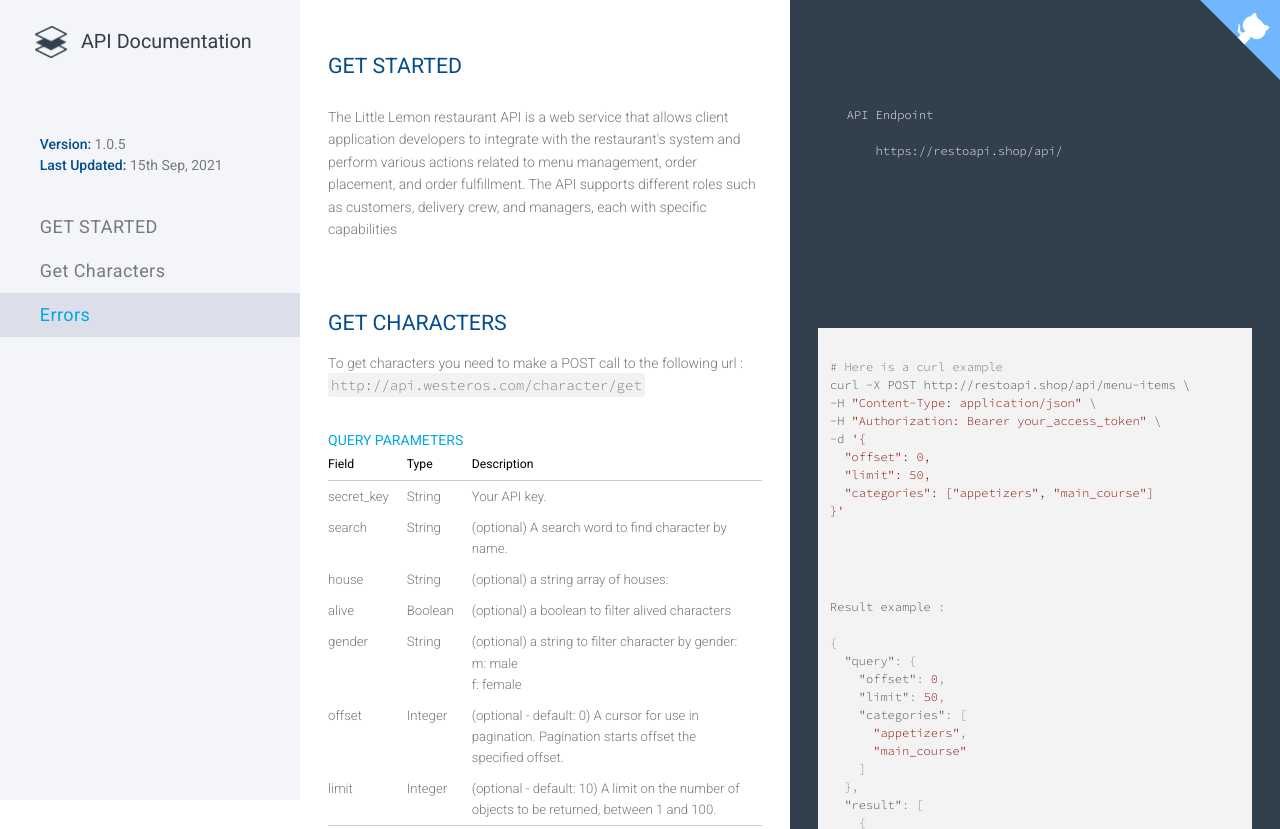
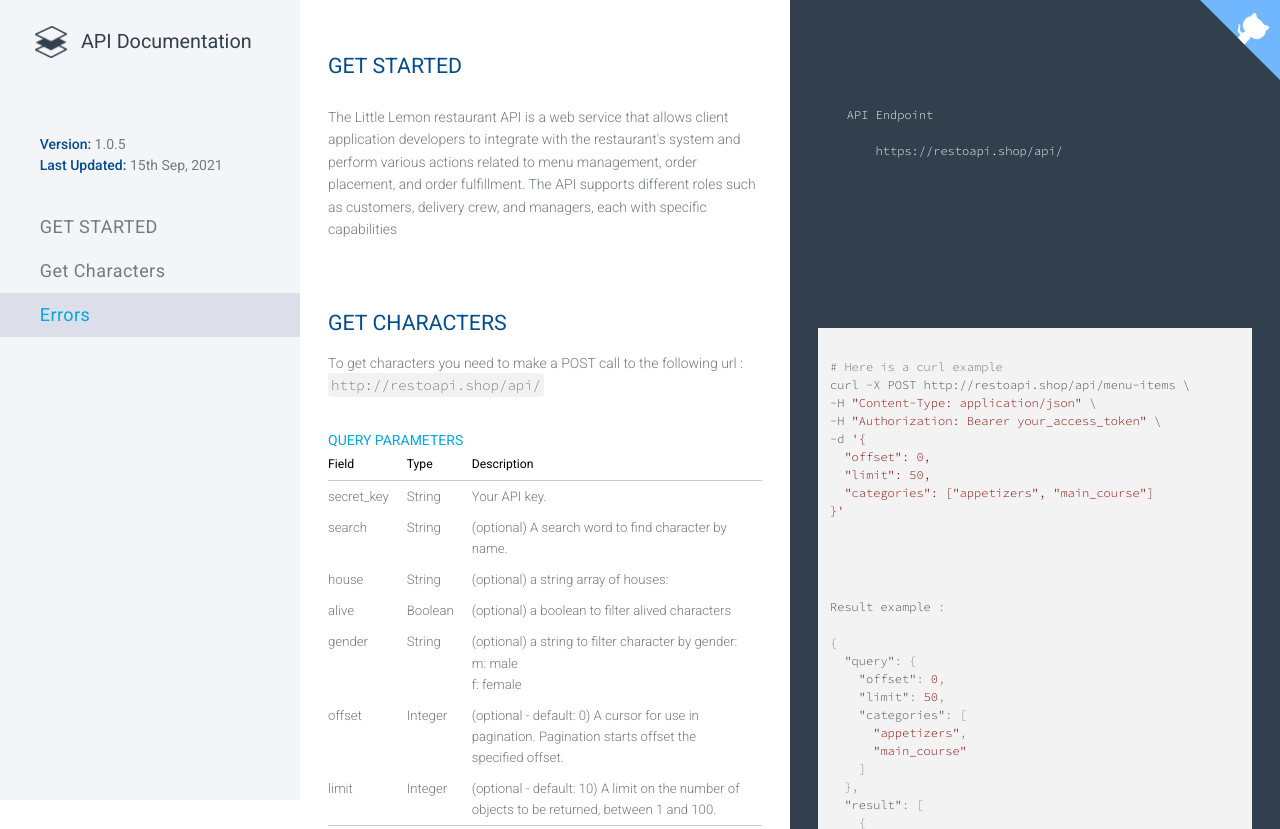
Before and after one commit to mhdsalih2000/Little-LemonAPI, a Django app: page / in a window 1280 px wide. Shown: the top 829 px of the page. Run offline with Django 5.2, Linux system fonts and the light colour scheme; parts of the project's set-up code (start-up, migrations or seed data) failed here and were passed over; some libraries are stand-ins or nearby versions.

Commit message:
Update index.html

```diff
--- a/Template/index.html
+++ b/Template/index.html
@@ -93,7 +93,7 @@ curl -X POST http://restoapi.shop/api/menu-items \
                 </code></pre>
             <p>
                 To get characters you need to make a POST call to the following url :<br>
-                <code class="higlighted break-word">http://api.westeros.com/character/get</code>
+                <code class="higlighted break-word">http://restoapi.shop/api/</code>
             </p>
             <br>
             <pre><code class="json">
```
